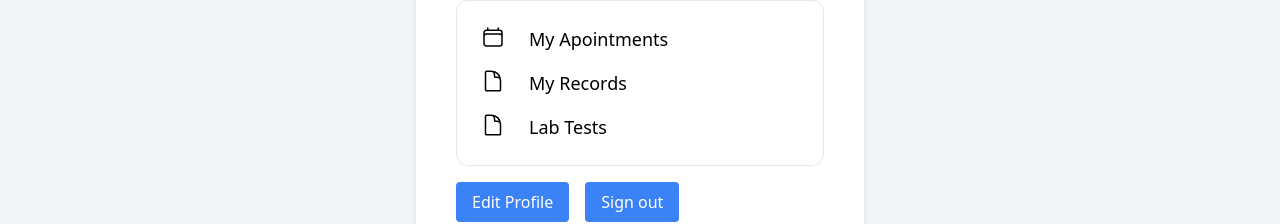
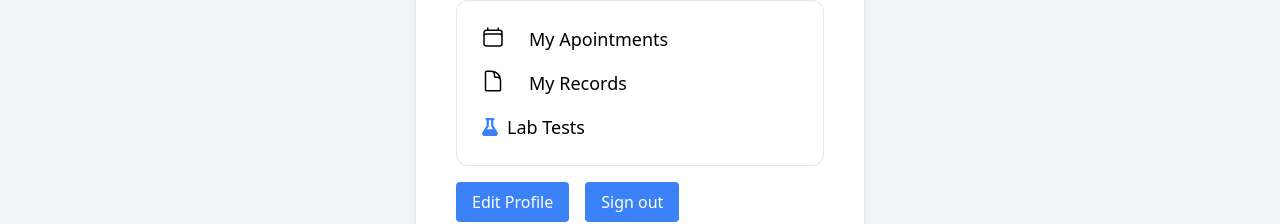
Before and after one commit to SLIIT-Group-projects/Y3S1-CSSE, a React (Vite) app in the folder frontend/: page /user-profile in a window 1280 px wide. Shown: the part 305-529 px from the top of the page. Built offline with nearby package versions, Linux system fonts and the light colour scheme; no server answers.

Commit message:
react icons added, User Profile changed

```diff
--- a/frontend/package.json
+++ b/frontend/package.json
@@ -14,6 +14,7 @@
     "axios": "^1.7.7",
     "react": "^18.3.1",
     "react-dom": "^18.3.1",
+    "react-icons": "^5.3.0",
     "react-router-dom": "^6.26.2",
     "sweetalert2": "^11.14.3"
   },
--- a/frontend/src/App.jsx
+++ b/frontend/src/App.jsx
@@ -17,6 +17,7 @@ import UserDetails from "./pages/AllUserDetails";
 import HomePage from "./pages/HomePage";
 import CreateBlogPage from "./pages/CreateBlogPage";
 import AppNavBar from "./components/AppNavBar";
+import Footer from "./components/Footer";
 
 //vihara
 import UserLabTestsPage from "./pages/UserLabTestsPage";
--- a/frontend/src/components/UserProfile.jsx
+++ b/frontend/src/components/UserProfile.jsx
@@ -3,6 +3,8 @@ import React, { useEffect } from "react";
 import { SignOutButton, useUser } from "@clerk/clerk-react";
 import Navbar from "./NavBar";
 import AppNavBar from "./AppNavBar";
+import { Link } from "react-router-dom";
+import { FaFlask } from "react-icons/fa";
 
 const UserProfilePage = () => {
   const { user } = useUser();
@@ -72,22 +74,15 @@ const UserProfilePage = () => {
               <div className="text-lg cursor-pointer">My Records</div>
             </div>
             <div className="flex gap-6 m-4">
-              <svg
-                xmlns="http://www.w3.org/2000/svg"
-                fill="none"
-                viewBox="0 0 24 24"
-                strokeWidth={1.5}
-                stroke="currentColor"
-                className="size-6"
+              {/* Link to the /lab-tests page */}
+              <Link
+                to="/lab-tests"
+                className="flex items-center space-x-2 text-lg cursor-pointer"
               >
-                <path
-                  strokeLinecap="round"
-                  strokeLinejoin="round"
-                  d="M19.5 14.25v-2.625a3.375 3.375 0 0 0-3.375-3.375h-1.5A1.125 1.125 0 0 1 13.5 7.125v-1.5a3.375 3.375 0 0 0-3.375-3.375H8.25m2.25 0H5.625c-.621 0-1.125.504-1.125 1.125v17.25c0 .621.504 1.125 1.125 1.125h12.75c.621 0 1.125-.504 1.125-1.125V11.25a9 9 0 0 0-9-9Z"
-                />
-              </svg>
-
-              <div className="text-lg cursor-pointer">Lab Tests</div>
+                <FaFlask className="text-blue-500" />{" "}
+                {/* Using react-icons FaFlask */}
+                <div>Lab Tests</div>
+              </Link>
             </div>
           </div>
 
--- a/frontend/src/pages/DoctorDashboard.jsx
+++ b/frontend/src/pages/DoctorDashboard.jsx
@@ -136,7 +136,7 @@ function DoctorDashboard() {
   };
   return (
     <div className="container mx-auto p-6">
-      <h2 className="text-xl font-bold">Doctor Dashboard</h2>
+      <h2 className="text-xl font-bold text-blue-700">Doctor Dashboard</h2>
       <div className="mt-4">
         <button
           onClick={() =>
@@ -178,7 +178,7 @@ function DoctorDashboard() {
             {/* Show the existing PDF file if it's in edit mode */}
             {editReportId && (
               <div className="mb-4">
-                <p className="text-gray-600">Previously Uploaded Report:</p>
+                <p className="text-blue-600">Previously Uploaded Report:</p>
                 <a
                   href={`http://localhost:5000/${
                     reports.find((r) => r._id === editReportId)?.fileUrl
@@ -215,7 +215,9 @@ function DoctorDashboard() {
       </div>{" "}
       {/* Table showing uploaded lab reports */}
       <div className="mt-6">
-        <h2 className="text-xl font-bold">All Uploaded Lab Reports</h2>
+        <h2 className="text-xl font-bold text-blue-500">
+          All Uploaded Lab Reports
+        </h2>
         <table className="min-w-full bg-white mt-4">
           <thead>
             <tr>
--- a/frontend/src/pages/UserLabTestsPage.jsx
+++ b/frontend/src/pages/UserLabTestsPage.jsx
@@ -62,11 +62,14 @@ function UserLabTestsPage() {
   }
   return (
     <div className="container mx-auto p-6">
-      <h2 className="text-xl font-bold">Your Lab Tests</h2>
+      <h2 className="text-xl font-bold text-blue-700 mb-8">Your Lab Tests</h2>
       <div className="grid grid-cols-1 md:grid-cols-2 lg:grid-cols-3 gap-6">
         {Array.isArray(labTests) && labTests.length > 0 ? (
           labTests.map((test) => (
-            <div key={test._id} className="bg-white shadow rounded-lg p-4">
+            <div
+              key={test._id}
+              className="bg-white shadow rounded-lg p-4 shadow-blue-700"
+            >
               <h3 className="font-bold">{test.reportID}</h3>
               <p>{new Date(test.uploadDate).toLocaleString()}</p>
               <a
```
Also changed, not shown: 1 other file (tests, documents, lock files or other folders).
